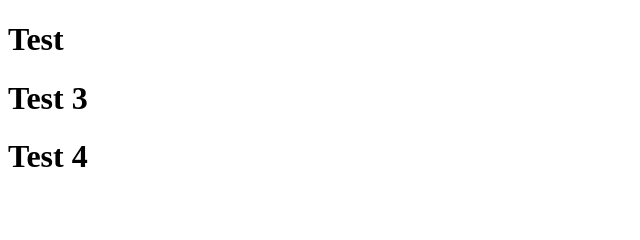
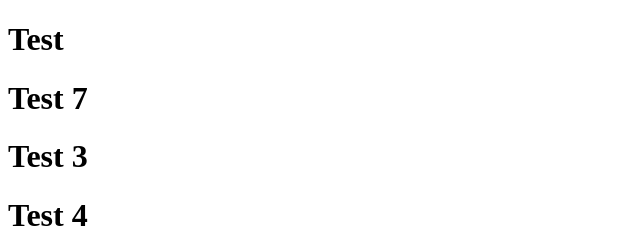
Before and after one commit to floydferrer/TestRepo, a plain HTML site: page index.html in a window 1280 px wide. Shown: the full height of the page, 0-640 px from the left. Drawn offline with Linux system fonts and the light colour scheme.

Commit message:
change Test 2

```diff
--- a/index.html
+++ b/index.html
@@ -9,6 +9,7 @@
 
 <body>
     <h1>Test</h1>
+    <h1>Test 7</h1>
     <h1>Test 3</h1>
     <h1>Test 4</h1>
 </body>
```
